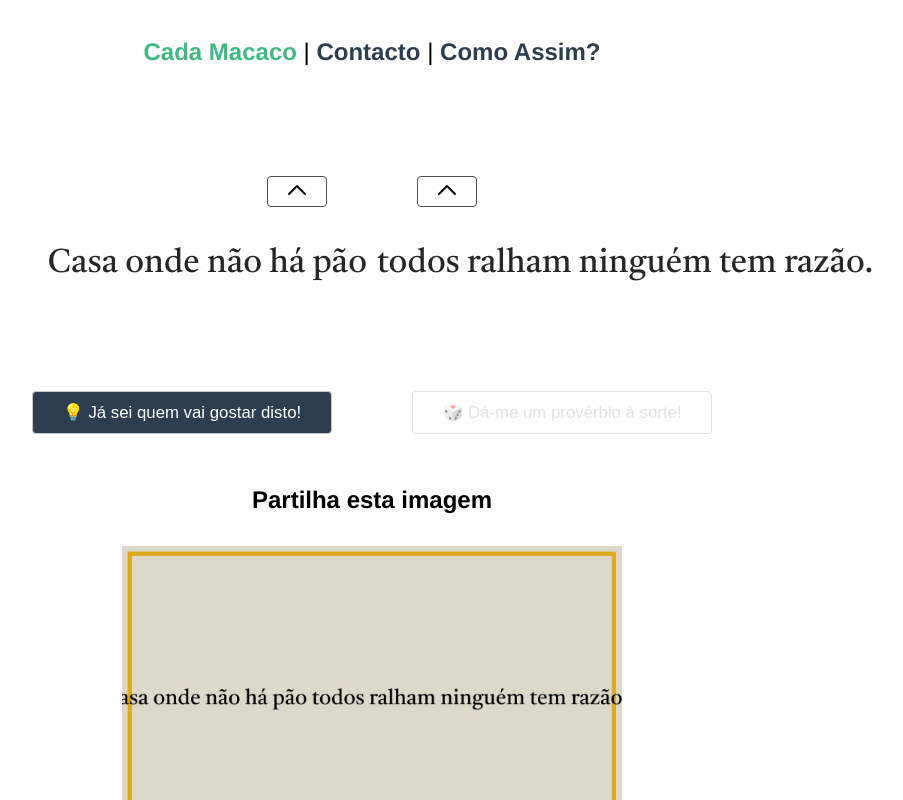
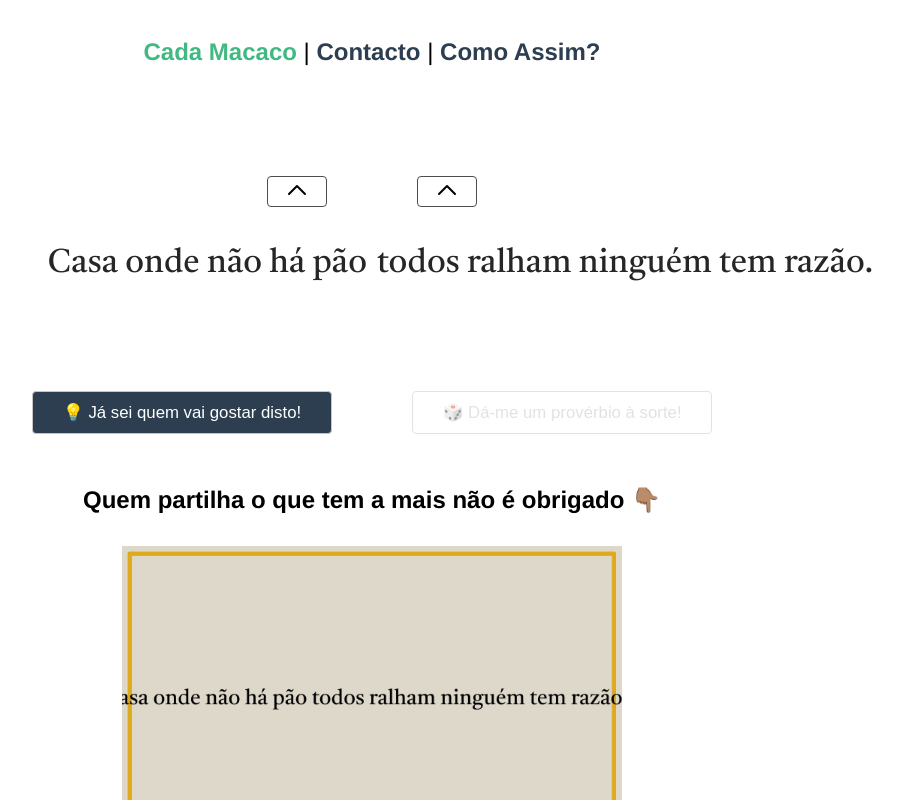
Before and after one commit to johnfisherman/Cada-Macaco, a Vue app: page / in a window 1280 px wide. Both pictures are taken after a click on the button "💡 Já sei quem vai gostar disto!". Shown: the top 800 px of the page, without its empty margins (268-1171 px from the left). Built offline with nearby package versions, Linux system fonts and the light colour scheme.

Commit message:
Better sharing copy.

```diff
--- a/src/components/RemixerProverbios.vue
+++ b/src/components/RemixerProverbios.vue
@@ -130,7 +130,7 @@
       🎲 Dá-me um provérbio à sorte!
     </button>
     <div :class="{ active: isSharingContentActive }" id="sharing-content">
-      <h4>Partilha esta imagem</h4>
+      <h4>Quem partilha o que tem a mais não é obrigado 👇🏽</h4>
       <img :src="generated()" v-if="poster" class="md:max-w-md" />
       <p>Botão direito > Gravar como (ou "Download")</p>
     </div>
```
